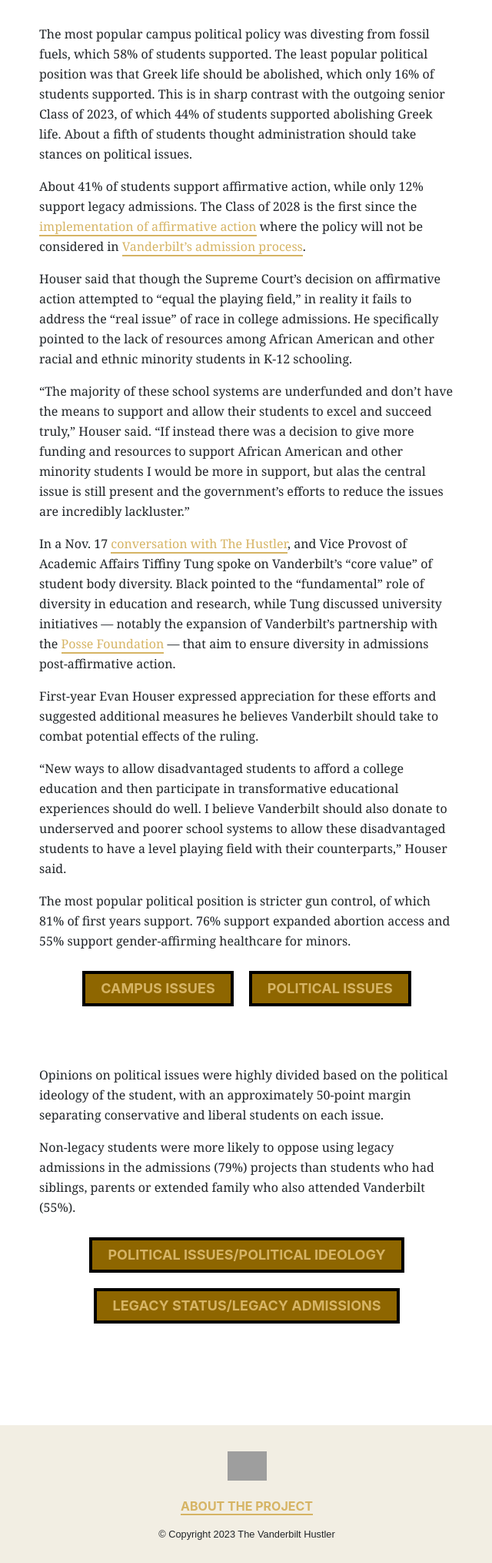
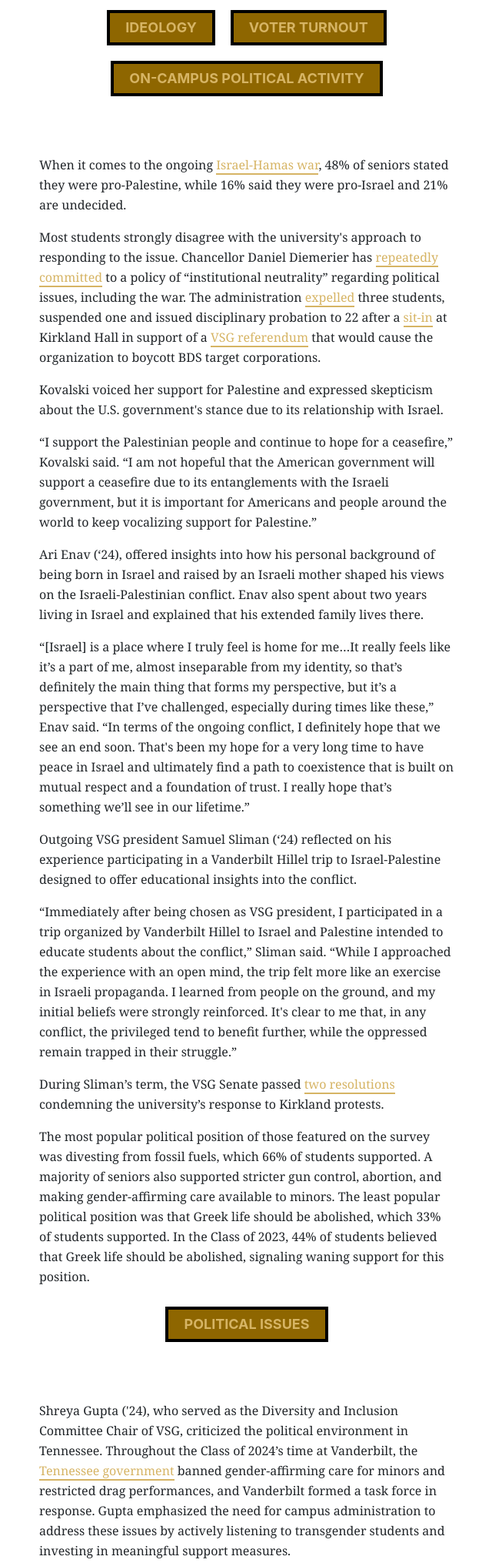
Before and after one commit to VanderbiltHustler/Classof2024SeniorSurvey, a plain HTML site: page docs/politics.html in a window 1280 px wide. Shown: the part 1327-3357 px from the top of the page at 77% size, without its empty margins (319-959 px from the left). Drawn offline with nearby package versions, Linux system fonts and the light colour scheme; grey boxes are pictures that could not be loaded; a script that the page names is missing.

Commit message:
text visuals

```diff
--- a/docs/politics.html
+++ b/docs/politics.html
@@ -7,7 +7,7 @@
 
     <!-- Title -->
     <!-- TO DO change to your title -->
-    <title >Class of 2023 Freshman Surveyr</title>
+    <title >Class of 2024 Senior Survey</title>
 
     <!-- favicon -->
     <link rel="SHORTCUT ICON" href="https://iili.io/JAYjzEG.png">
@@ -27,17 +27,17 @@
     <!--Open Graph Card for social display (Be sure to change these!)-->
     <meta property="og:url" content="http://vanderbilthustler.features.com/FreshmanSurvey2027/politics"/>
     <meta property="og:type" content="article"/>
-    <meta property="og:title" content="Class of 2027 Freshman Survey | Politics"/> <!-- headline -->
-    <meta property="og:description" content="The Hustler surveys the Class of 2027"/> <!-- abstract -->
-    <meta property="og:site_name" content="The Hustler surveys the Class of 2027">
+    <meta property="og:title" content="Class of 2024 Senior Survey | Politics"/> <!-- headline -->
+    <meta property="og:description" content="The Hustler surveys the Class of 2024"/> <!-- abstract -->
+    <meta property="og:site_name" content="The Hustler surveys the Class of 2024">
     <meta property="og:image" content="https://iili.io/JAaBKSS.jpg"/> <!-- link to dominant image -->
 
     <!--Twitter Social Card (Be sure to change these!)-->
     <meta name="twitter:card" content="summary_large_image">
     <meta name="twitter:site" content="@VandyHustler">
     <meta name="twitter:creator" content="@VandyHustler">
-    <meta name="twitter:title" content="Class of 2027 Freshman Survey"> <!-- headline -->
-    <meta name="twitter:description" content="The Hustler surveys the Class of 2027"> <!-- abstract -->
+    <meta name="twitter:title" content="Class of 2024 Senior Survey"> <!-- headline -->
+    <meta name="twitter:description" content="The Hustler surveys the Class of 2024"> <!-- abstract -->
     <meta name="twitter:image" content="https://iili.io/JAaBKSS.jpg"> <!-- dominant image -->
 
 </head>
@@ -74,10 +74,10 @@
                         <h9 id="homeLabel">THE SURVEY&nbsp;&nbsp;&nbsp;&nbsp;&nbsp;&nbsp;&nbsp;&nbsp;</h9>
                         <div class="dropdown-content">
                             <a href="demographics.html"><h9>DEMOGRAPHICS</h9></a>
-                            <a href="post-grad.html"><h9>POST-GRAD PLANS</h9></a>
                             <a href="college-life.html"><h9>COLLEGE LIFE</h9></a>
                             <a href="politics.html"><h9>POLITICS</h9></a>
                             <a href="lifestyle.html"><h9>LIFESTYLE</h9></a>
+                            <a href="post-grad.html"><h9>POST-GRAD PLANS</h9></a>
                         </div>
                     </li>
                     <li class="item">
@@ -133,18 +133,21 @@
 
                 <p><small><em>Chancellor Diermier speaks to the class of 2024 at their commencement ceremony, as photographed on May. 10, 2024. (Photo courtesy of Vanderbilt University)</em></small></p>
                 <p>
-                    63% of the Class of 2027 identified as liberal in some way, while 21% identified as neutral and 16% identified as conservative in some way. This means the Class of 2027 is more conservative than the <a href="https://vanderbilthustler.com/2023/08/21/class-of-2023-the-senior-survey/">outgoing senior Class of 2023</a>. However, the Class of 2023 became more liberal during their studies, going from 65% liberal to 76% liberal.
+                    The majority of the Class of 2024 reported being liberal throughout their time at Vanderbilt, though more students became liberal by graduation. Most also reported voting in their home state or country, and 79% participated in a political activity either on campus or in Nashville during their time at Vanderbilt.
                 </p>
                 <p>
-                    46% of the Class of 2027 vote in their home state or country, while 9% vote in Tennessee. 12% are not eligible to vote, either because of age or citizenship restrictions. This represents a much higher turnout than the <a href="https://circle.tufts.edu/2022-election-center">national average</a> for 18-29 year olds, which 23% voted in the 2022 elections.
+                    “On campus, I participated in a few protests for administration to divest from fossil fuel companies, as well as one to support further availability of accessible and gender neutral restrooms in lecture halls which remain largely inaccessible to many students,” Ava Kovalski (‘24) said. “I think that these demonstrations were important to help raise awareness, but later on in my time at Vanderbilt, I felt that my time was better spent at off-campus demonstrations. I grew to be a bit cynical about the level of interest that administrators had with openly communicating with concerned students.”
                 </p>
 
                 <section class="box-container">
-                    <div class="box" onclick="changeChart0('EccNF', '1');">
+                    <div class="box" onclick="changeChart0('gnQIO', '1');">
                         <h5>IDEOLOGY</h5>
                     </div>
-                    <div class="box" onclick="changeChart0('AyQal','1');">
+                    <div class="box" onclick="changeChart0('vhC7K','1');">
                         <h5>VOTER TURNOUT</h5>
+                    </div>
+                    <div class="box" onclick="changeChart0('2edRN', '1')">
+                        <h5>ON-CAMPUS POLITICAL ACTIVITY</h5>
                     </div>
                 </section>
 
@@ -155,38 +158,41 @@
                 </section>
 
                 <p>
-                    The most popular campus political policy was divesting from fossil fuels, which 58% of students supported. The least popular political position was that Greek life should be abolished, which only 16% of students supported. This is in sharp contrast with the outgoing senior Class of 2023, of which 44% of students supported abolishing Greek life. About a fifth of students thought administration should take stances on political issues.
+                    When it comes to the ongoing <a href="https://vanderbilthustler.com/tag/israel-hamas-war/">Israel-Hamas war</a>, 48% of seniors stated they were pro-Palestine, while 16% said they were pro-Israel and 21% are undecided.
                 </p>
 
                 <p>
-                    About 41% of students support affirmative action, while only 12% support legacy admissions. The Class of 2028 is the first since the <a href="https://vanderbilthustler.com/2023/12/15/diversity-in-vanderbilt-admissions-post-affirmative-action-and-2024-u-s-news-ranking/">implementation of affirmative action</a> where the policy will not be considered in <a href="https://vanderbilthustler.com/2024/01/01/vanderbilt-application-question-about-civil-discourse-added-to-reflect-shifting-university-values-affirmative-action-ban/">Vanderbilt’s admission process</a>.
+                    Most students strongly disagree with the university's approach to responding to the issue. Chancellor Daniel Diemerier has <a href="https://vanderbilthustler.com/2023/12/09/debrief-with-diermeier-balancing-free-speech-and-commitment-to-student-safety/">repeatedly</a> <a href="https://vanderbilthustler.com/2023/10/30/debrief-with-diermeier-chancellor-draws-line-on-principled-neutrality/">committed</a> to a policy of “institutional neutrality” regarding political issues, including the war. The administration <a href="https://vanderbilthustler.com/2024/04/06/three-students-expelled-following-student-accountability-hearings-faculty-criticize-university-response/">expelled</a> three students, suspended one and issued disciplinary probation to 22 after a <a href="https://vanderbilthustler.com/2024/03/26/breaking-divest-coalition-protesters-sit-in-at-kirkland-hall-at-least-seven-suspended/">sit-in</a> at Kirkland Hall in support of a <a href="https://vanderbilthustler.com/2024/03/03/petition-calling-for-vsg-to-divest-from-pro-israel-organizations-gains-over-600-signatures/">VSG referendum</a> that would cause the organization to boycott BDS target corporations.
                 </p>
 
                 <p>
-                    Houser said that though the Supreme Court’s decision on affirmative action attempted to “equal the playing field,” in reality it fails to address the “real issue” of race in college admissions. He specifically pointed to the lack of resources among African American and other racial and ethnic minority students in K-12 schooling.
+                    Kovalski voiced her support for Palestine and expressed skepticism about the U.S. government's stance due to its relationship with Israel.
                 </p>
 
                 <p>
-                    “The majority of these school systems are underfunded and don’t have the means to support and allow their students to excel and succeed truly,” Houser said. “If instead there was a decision to give more funding and resources to support African American and other minority students I would be more in support, but alas the central issue is still present and the government’s efforts to reduce the issues are incredibly lackluster.”
+                    “I support the Palestinian people and continue to hope for a ceasefire,” Kovalski said. “I am not hopeful that the American government will support a ceasefire due to its entanglements with the Israeli government, but it is important for Americans and people around the world to keep vocalizing support for Palestine.”
                 </p>
                 <p>
-                    In a Nov. 17 <a href="https://vanderbilthustler.com/2023/12/06/vanderbilt-edi-efforts-decentralized-in-favor-of-layered-collaborative-approach/">conversation with The Hustler</a>, and Vice Provost of Academic Affairs Tiffiny Tung spoke on Vanderbilt’s “core value” of student body diversity. Black pointed to the “fundamental” role of diversity in education and research, while Tung discussed university initiatives — notably the expansion of Vanderbilt’s partnership with the <a href="https://vanderbilthustler.com/2023/10/13/vanderbilt-expands-partnership-with-posse-foundation/">Posse Foundation</a> — that aim to ensure diversity in admissions post-affirmative action.
+                    Ari Enav (‘24), offered insights into how his personal background of being born in Israel and raised by an Israeli mother shaped his views on the Israeli-Palestinian conflict. Enav also spent about two years living in Israel and explained that his extended family lives there.
                 </p>
                 <p>
-                    First-year Evan Houser expressed appreciation for these efforts and suggested additional measures he believes Vanderbilt should take to combat potential effects of the ruling.
+                    “[Israel] is a place where I truly feel is home for me…It really feels like it’s a part of me, almost inseparable from my identity, so that’s definitely the main thing that forms my perspective, but it’s a perspective that I’ve challenged, especially during times like these,” Enav said. “In terms of the ongoing conflict, I definitely hope that we see an end soon. That's been my hope for a very long time to have peace in Israel and ultimately find a path to coexistence that is built on mutual respect and a foundation of trust. I really hope that’s something we’ll see in our lifetime.”
                 </p>
                 <p>
-                    “New ways to allow disadvantaged students to afford a college education and then participate in transformative educational experiences should do well. I believe Vanderbilt should also donate to underserved and poorer school systems to allow these disadvantaged students to have a level playing field with their counterparts,” Houser said.
+                    Outgoing VSG president Samuel Sliman (‘24) reflected on his experience participating in a Vanderbilt Hillel trip to Israel-Palestine designed to offer educational insights into the conflict.
                 </p>
                 <p>
-                    The most popular political position is stricter gun control, of which 81% of first years support. 76% support expanded abortion access and 55% support gender-affirming healthcare for minors.
+                    “Immediately after being chosen as VSG president, I participated in a trip organized by Vanderbilt Hillel to Israel and Palestine intended to educate students about the conflict,” Sliman said. “While I approached the experience with an open mind, the trip felt more like an exercise in Israeli propaganda. I learned from people on the ground, and my initial beliefs were strongly reinforced. It's clear to me that, in any conflict, the privileged tend to benefit further, while the oppressed remain trapped in their struggle.”
+                </p>
+                <p>
+                    During Sliman’s term, the VSG Senate passed <a href="https://vanderbilthustler.com/2024/04/20/vsg-passes-two-resolutions-condemning-university-response-to-kirkland-protests/">two resolutions</a> condemning the university’s response to Kirkland protests.
+                </p>
+                <p>
+                    The most popular political position of those featured on the survey was divesting from fossil fuels, which 66% of students supported. A majority of seniors also supported stricter gun control, abortion, and making gender-affirming care available to minors. The least popular political position was that Greek life should be abolished, which 33% of students supported. In the Class of 2023, 44% of students believed that Greek life should be abolished, signaling waning support for this position.
                 </p>
 
                 <section class="box-container">
-                    <div class="box" onclick="changeChart0('6Y5TG','2');">
-                        <h5>CAMPUS ISSUES</h5>
-                    </div>
-                    <div class="box" onclick="changeChart0('FdL64','2');">
+                    <div class="box" onclick="changeChart0('wsLDz', '2');">
                         <h5>POLITICAL ISSUES</h5>
                     </div>
                 </section>
@@ -198,26 +204,17 @@
                 </section>
 
                 <p>
-                    Opinions on political issues were highly divided based on the political ideology of the student, with an approximately 50-point margin separating conservative and liberal students on each issue.
+                    Shreya Gupta ('24), who served as the Diversity and Inclusion Committee Chair of VSG, criticized the political environment in Tennessee. Throughout the Class of 2024’s time at Vanderbilt, the <a href="https://vanderbilthustler.com/2023/03/10/vanderbilt-creates-task-force-on-tennessee-laws-restricting-gender-affirming-care-for-minors-and-drag-shows-community-reacts/">Tennessee government</a> banned gender-affirming care for minors and restricted drag performances, and Vanderbilt formed a task force in response. Gupta emphasized the need for campus administration to address these issues by actively listening to transgender students and investing in meaningful support measures.
                 </p>
                 <p>
-                    Non-legacy students were more likely to oppose using legacy admissions in the admissions (79%) projects than students who had siblings, parents or extended family who also attended Vanderbilt (55%).
+                    "There is a horrible and oppressive political climate in Tennessee, highlighted by the scandals at VUMC and the way Nashville citizens have been able to harass students on campus with signs that de-legitimize their existence,” Gupta said. “I think no administrator wants campus to be unsafe, but there seems to be a disconnect. Campus administration could really benefit from listening to trans students specifically and finding out how to best support them by putting their money where their mouth is.”
                 </p>
-
-                <section class="box-container">
-                    <div class="box" onclick="changeChart0('1MWi8','3');">
-                        <h5>POLITICAL ISSUES/POLITICAL IDEOLOGY</h5>
-                    </div>
-                    <div class="box" onclick="changeChart0('HdRhS','3');">
-                        <h5>LEGACY STATUS/LEGACY ADMISSIONS</h5>
-                    </div>
-                </section>
-
-                <section class="graph-container">
-                    <figure class="big-image">
-                        <div class="chart-container" id="chartContainer3"><script type="text/javascript" charset="utf-8"></script></div>
-                    </figure>
-                </section>
+                <p>
+                    Gupta added that Vanderbilt's administration needs to take more concrete steps to ensure the safety and protection of their students.
+                </p>
+                <p>
+                    “While it's great that the KC Potter Center has tons of resources, the university can't just place the responsibility of protecting all diverse sexual orientations on one small space on campus,” Gupta said. “They need to fully support their students and clearly say, 'We support our students, and we reject what's happening in our state.' It's about standing up for our students' right to exist."
+                </p>
 
             </div>
             </div>
@@ -238,9 +235,8 @@
 
     function firstGraph() {
         // Call the changeChart function with the chartId for 'GENDER'
-        changeChart0('EccNF', '1');
-        changeChart0('6Y5TG', '2');
-        changeChart0('1MWi8', '3');
+        changeChart0('gnQIO', '1');
+        changeChart0('wsLDz', '2');
     }
 
     window.onload = firstGraph();
```
